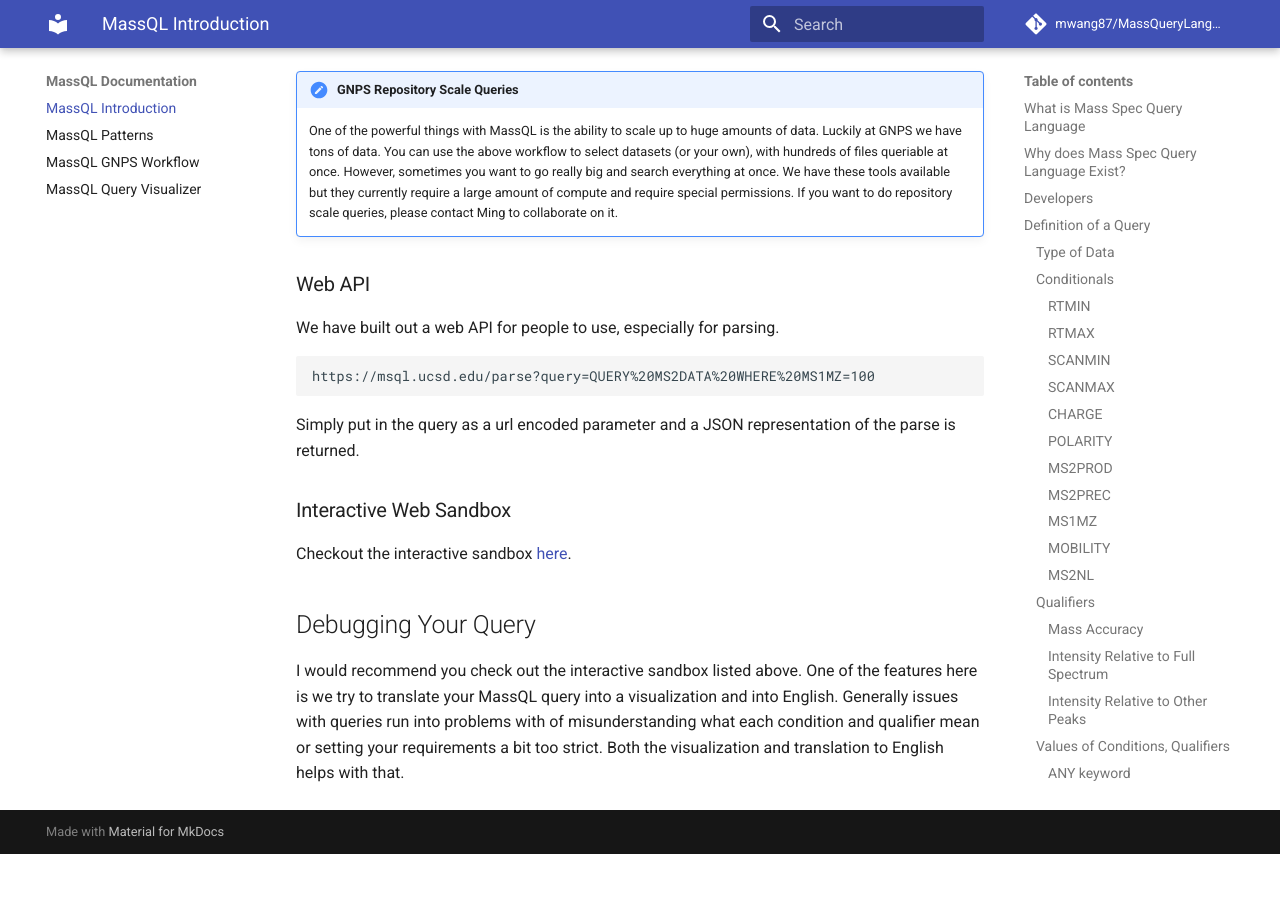
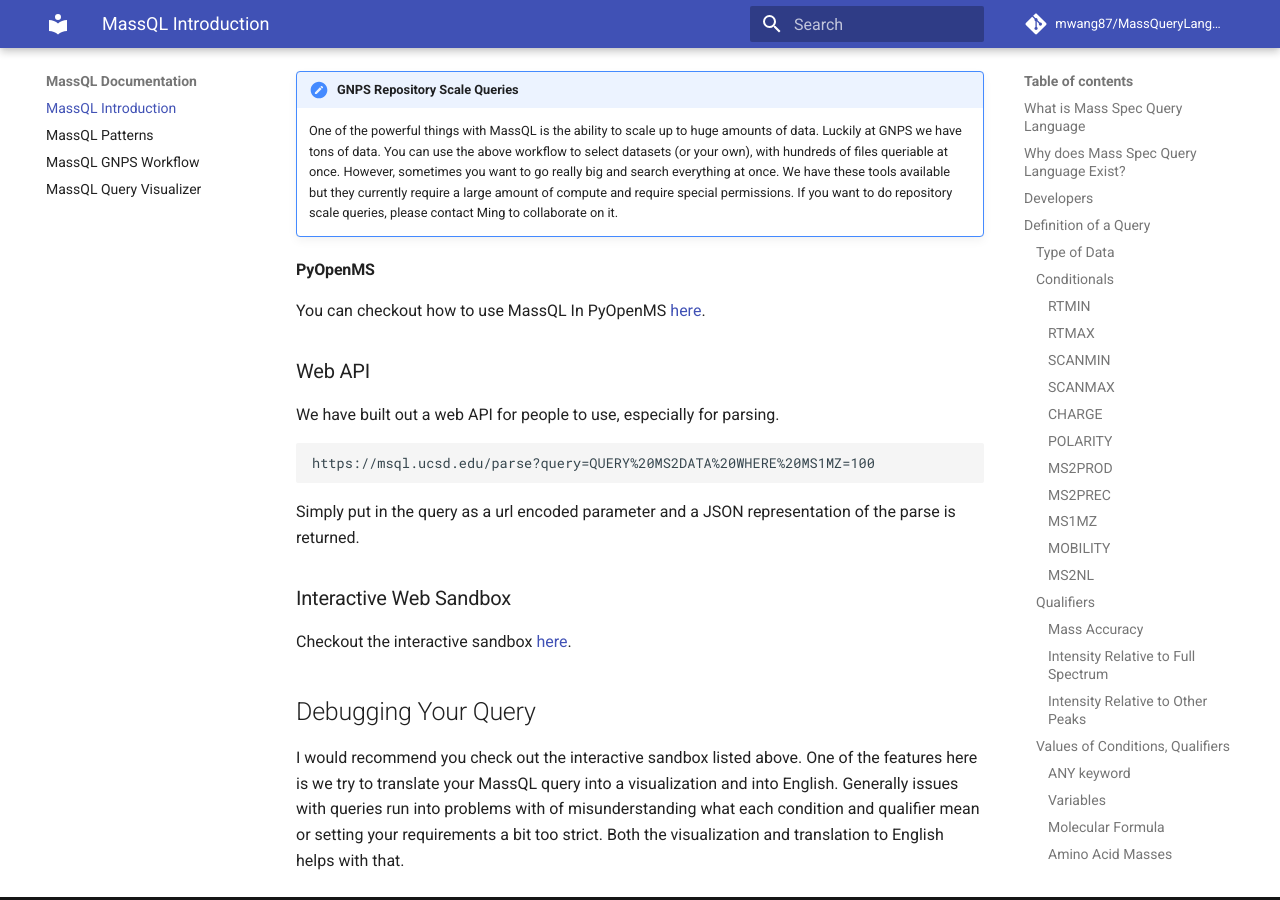
Before and after one commit to mwang87/MassQueryLanguage_Documentation, an MkDocs documentation site: the page built from docs/index.md, in a window 1280 px wide and 900 px high, scrolled down 9507 px. Built offline with MkDocs 1.6.1 and Material for MkDocs 9.7.7, drawn with Linux system fonts in a browser that asks for light colours; comment, search, counter and statistics services are not loaded; before the commit the page ends 10361 px from its top, so only the background shows below that.

Commit message:
Update index.md

```diff
--- a/docs/index.md
+++ b/docs/index.md
@@ -381,6 +381,10 @@
     tools available but they currently require a large amount of compute and require special permissions. If you want to do repository scale queries, please contact Ming
     to collaborate on it.
 
+#### PyOpenMS
+
+You can checkout how to use MassQL In PyOpenMS [here](https://pyopenms.readthedocs.io/en/latest/massql.html).
+
 ### Web API
 
 We have built out a web API for people to use, especially for parsing.
```
